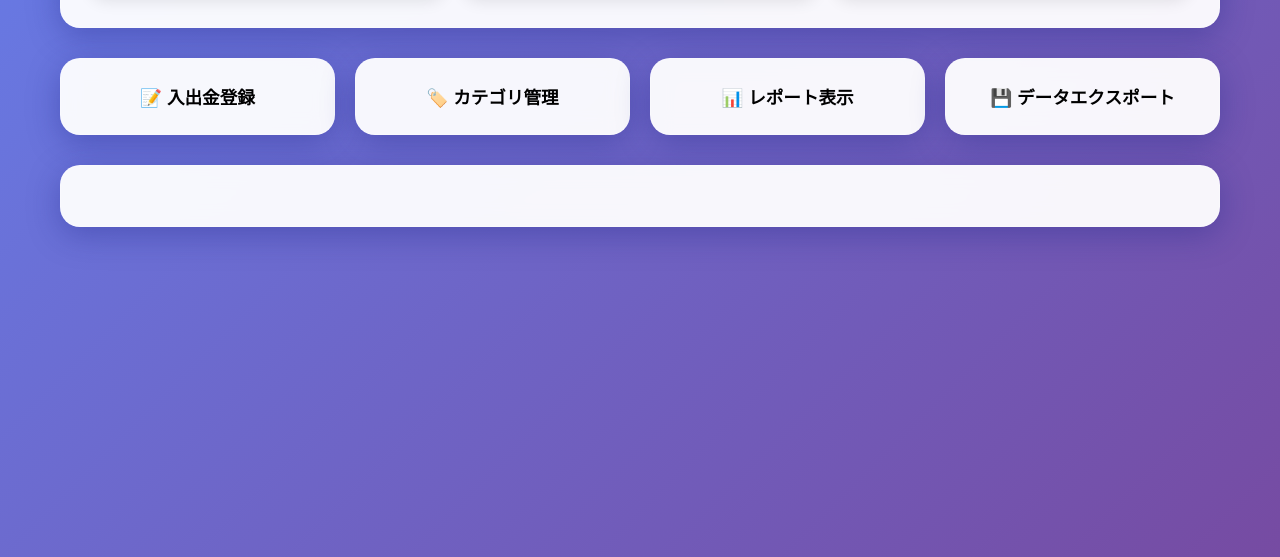
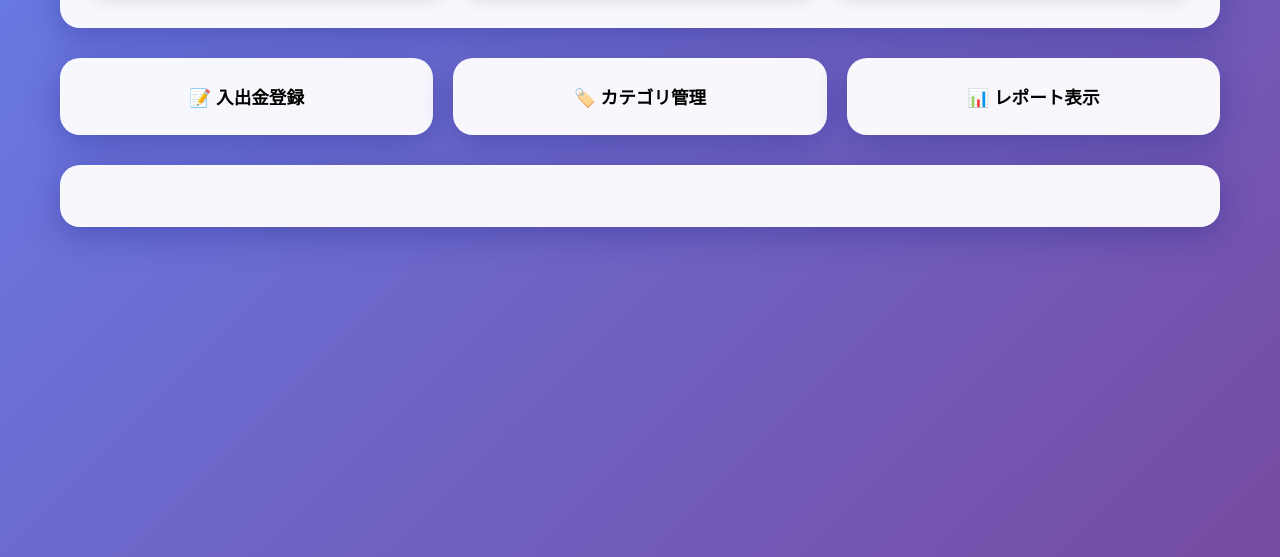
Before and after one commit to masa2343235/apptukuruyo, a plain HTML site: page index.html in a window 1280 px wide. Shown: the part 243-800 px from the top of the page. Drawn offline with Linux system fonts and the light colour scheme.

Commit message:
Update index.html

```diff
--- a/index.html
+++ b/index.html
@@ -362,9 +362,6 @@
             </button>
             <button class="nav-btn" onclick="showScreen('report')">
                 📊 レポート表示
-            </button>
-            <button class="nav-btn" onclick="exportData()">
-                💾 データエクスポート
             </button>
         </div>
 
@@ -746,26 +743,6 @@
                 reportTransactions.appendChild(transactionItem);
             });
         }
-
-        // データエクスポート
-        function exportData() {
-            const data = {
-                categories: categories,
-                transactions: transactions,
-                exportDate: new Date().toISOString()
-            };
-
-            const dataStr = JSON.stringify(data, null, 2);
-            const dataBlob = new Blob([dataStr], { type: 'application/json' });
-            const url = URL.createObjectURL(dataBlob);
-
-            const link = document.createElement('a');
-            link.href = url;
-            link.download = `家計簿データ_${new Date().toISOString().split('T')[0]}.json`;
-            link.click();
-
-            URL.revokeObjectURL(url);
-        }
     </script>
 </body>
 </html>
```
